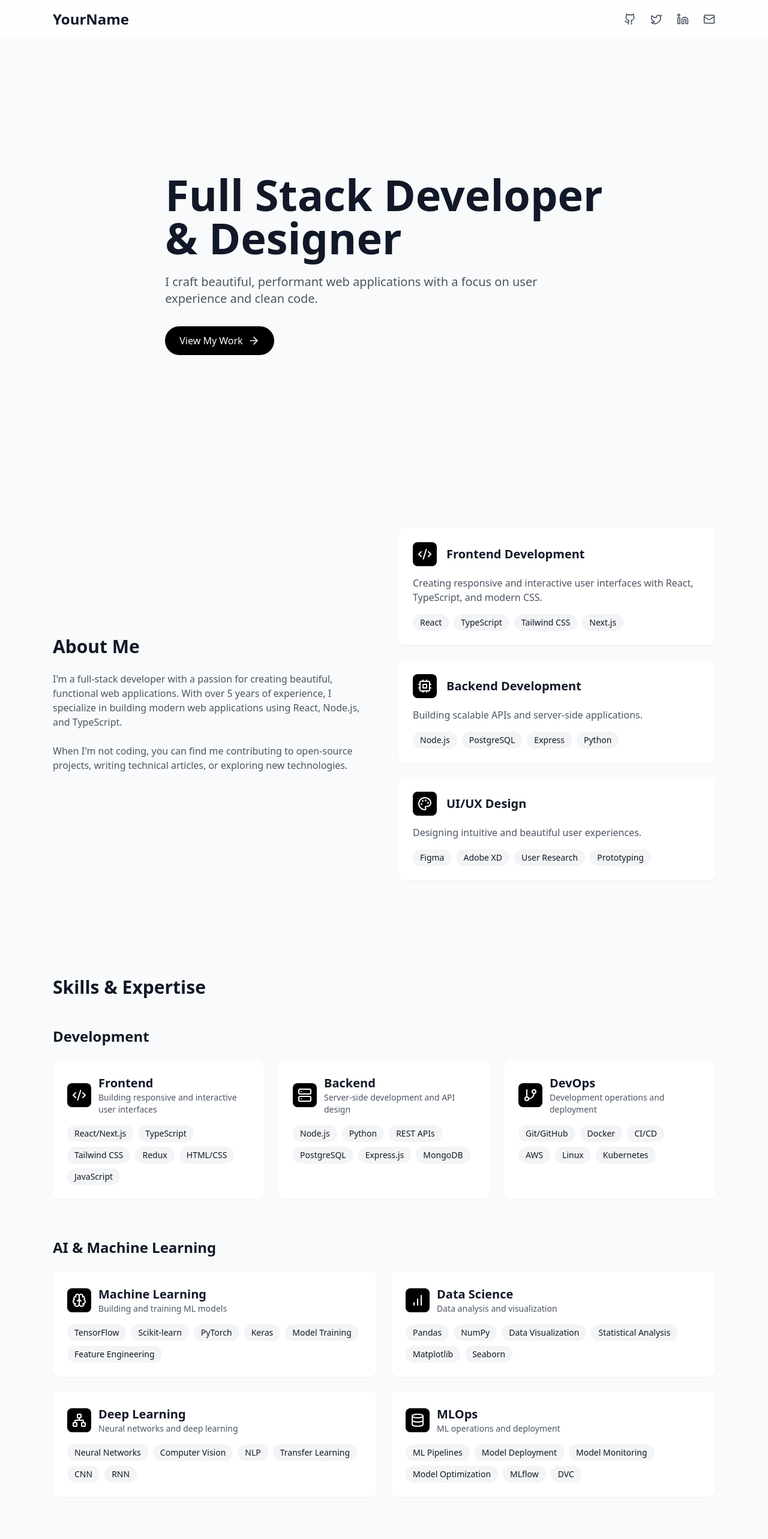
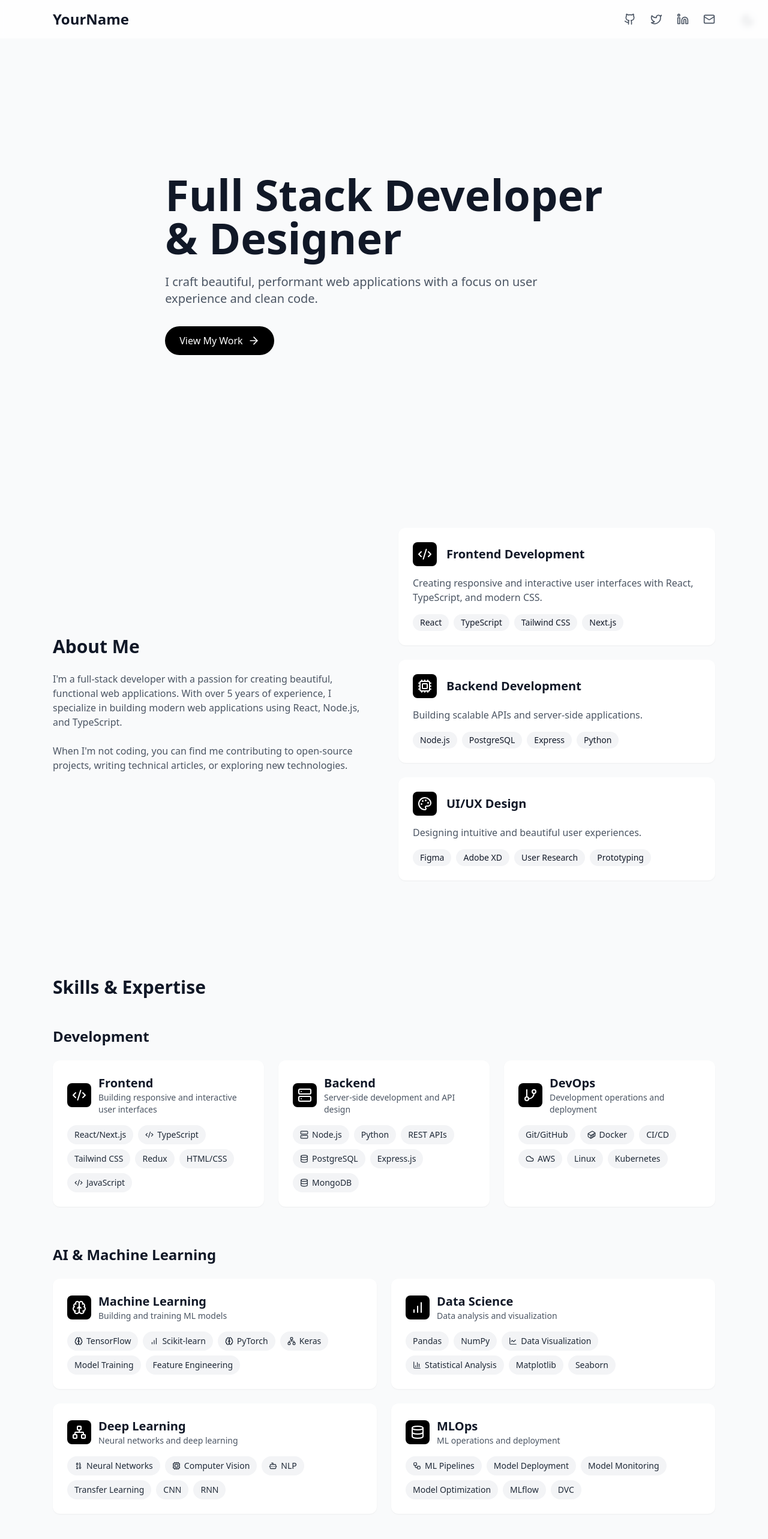
Before and after one commit to hemanth06-dev/personal-portfolio, a React (Vite) app: page / in a window 1280 px wide. Shown: the top 2566 px of the page at 60% size. Built offline with nearby package versions, Linux system fonts and the light colour scheme.

Commit message:
Skills Icon and Dark theme

```diff
--- a/package.json
+++ b/package.json
@@ -11,7 +11,7 @@
   },
   "dependencies": {
     "framer-motion": "^11.0.8",
-    "lucide-react": "^0.344.0",
+    "lucide-react": "^0.469.0",
     "react": "^18.3.1",
     "react-dom": "^18.3.1"
   },
--- a/src/App.tsx
+++ b/src/App.tsx
@@ -1,4 +1,6 @@
 import React from 'react';
+import { ThemeProvider } from './components/ThemeProvider';
+import { ThemeToggle } from './components/ThemeToggle';
 import Header from './components/Header';
 import Hero from './components/Hero';
 import { About } from './components/sections/About';
@@ -9,7 +11,9 @@ import { Contact } from './components/sections/Contact';
 
 function App() {
   return (
-    <div className="bg-gray-50 min-h-screen">
+    <ThemeProvider>
+      <div className="bg-gray-50 dark:bg-gray-900 min-h-screen transition-colors">
+        <ThemeToggle />
         <Header />
         <main>
           <Hero />
@@ -20,6 +24,7 @@ function App() {
           <Contact />
         </main>
       </div>
+    </ThemeProvider>
   );
 }
 
--- /dev/null
+++ b/src/components/ThemeProvider.tsx
@@ -0,0 +1,39 @@
+import React, { createContext, useContext, useEffect, useState } from 'react';
+
+type Theme = 'light' | 'dark';
+
+interface ThemeContextType {
+  theme: Theme;
+  toggleTheme: () => void;
+}
+
+const ThemeContext = createContext<ThemeContextType | undefined>(undefined);
+
+export const ThemeProvider = ({ children }: { children: React.ReactNode }) => {
+  const [theme, setTheme] = useState<Theme>('light');
+
+  useEffect(() => {
+    const isDark = window.matchMedia('(prefers-color-scheme: dark)').matches;
+    setTheme(isDark ? 'dark' : 'light');
+  }, []);
+
+  useEffect(() => {
+    document.documentElement.classList.toggle('dark', theme === 'dark');
+  }, [theme]);
+
+  const toggleTheme = () => {
+    setTheme(prev => prev === 'light' ? 'dark' : 'light');
+  };
+
+  return (
+    <ThemeContext.Provider value={{ theme, toggleTheme }}>
+      {children}
+    </ThemeContext.Provider>
+  );
+};
+
+export const useTheme = () => {
+  const context = useContext(ThemeContext);
+  if (!context) throw new Error('useTheme must be used within ThemeProvider');
+  return context;
+};
--- /dev/null
+++ b/src/components/ThemeToggle.tsx
@@ -0,0 +1,22 @@
+import React from 'react';
+import { Moon, Sun } from 'lucide-react';
+import { useTheme } from './ThemeProvider';
+
+export const ThemeToggle = () => {
+  const { theme, toggleTheme } = useTheme();
+
+  return (
+    <button
+      onClick={toggleTheme}
+      className="fixed top-4 right-4 p-2 rounded-full bg-gray-100 dark:bg-gray-800
+        hover:bg-gray-200 dark:hover:bg-gray-700 transition-colors"
+      aria-label="Toggle theme"
+    >
+      {theme === 'light' ? (
+        <Moon size={20} className="text-gray-800" />
+      ) : (
+        <Sun size={20} className="text-gray-200" />
+      )}
+    </button>
+  );
+};
--- a/src/components/sections/Skills/SkillCard.tsx
+++ b/src/components/sections/Skills/SkillCard.tsx
@@ -1,5 +1,6 @@
 import React from 'react';
 import { motion } from 'framer-motion';
+import { SkillTag } from './SkillTag';
 import type { SkillCategory } from './types';
 
 export const SkillCard = ({ title, skills, icon: Icon, description }: SkillCategory) => {
@@ -8,25 +9,21 @@ export const SkillCard = ({ title, skills, icon: Icon, description }: SkillCateg
       initial={{ opacity: 0, y: 20 }}
       whileInView={{ opacity: 1, y: 0 }}
       viewport={{ once: true }}
-      className="bg-white p-6 rounded-xl shadow-sm hover:shadow-md transition-shadow"
+      className="bg-white dark:bg-gray-800 p-6 rounded-xl shadow-sm hover:shadow-md
+        transition-shadow dark:shadow-gray-900/10"
     >
       <div className="flex items-center gap-3 mb-4">
-        <div className="p-2 bg-black text-white rounded-lg">
+        <div className="p-2 bg-black dark:bg-gray-700 text-white rounded-lg">
           <Icon size={24} />
         </div>
         <div>
-          <h3 className="text-xl font-semibold">{title}</h3>
-          <p className="text-sm text-gray-600">{description}</p>
+          <h3 className="text-xl font-semibold dark:text-white">{title}</h3>
+          <p className="text-sm text-gray-600 dark:text-gray-400">{description}</p>
         </div>
       </div>
       <div className="flex flex-wrap gap-2">
         {skills.map((skill) => (
-          <span
-            key={skill.name}
-            className="px-3 py-1 bg-gray-100 rounded-full text-sm hover:bg-gray-200 transition-colors"
-          >
-            {skill.name}
-          </span>
+          <SkillTag key={skill.name} name={skill.name} />
         ))}
       </div>
     </motion.div>
--- /dev/null
+++ b/src/components/sections/Skills/SkillTag.tsx
@@ -0,0 +1,23 @@
+import React from 'react';
+import { motion } from 'framer-motion';
+import { getSkillIcon } from './skillIcons';
+
+interface SkillTagProps {
+  name: string;
+}
+
+export const SkillTag = ({ name }: SkillTagProps) => {
+  const Icon = getSkillIcon(name);
+
+  return (
+    <motion.span
+      whileHover={{ scale: 1.05 }}
+      className="inline-flex items-center gap-1.5 px-3 py-1.5 bg-gray-100 dark:bg-gray-800
+        text-gray-800 dark:text-gray-200 rounded-full text-sm hover:bg-gray-200
+        dark:hover:bg-gray-700 transition-colors"
+    >
+      {Icon && <Icon size={14} className="flex-shrink-0" />}
+      {name}
+    </motion.span>
+  );
+};
--- a/src/components/sections/Skills/Skills.tsx
+++ b/src/components/sections/Skills/Skills.tsx
@@ -5,13 +5,15 @@ import { SKILL_CATEGORIES, skillsConfig } from './constants';
 
 export const Skills = () => {
   return (
-    <section className="py-20 bg-gray-50" id="skills">
+    <section className="py-20 bg-gray-50 dark:bg-gray-900 transition-colors" id="skills">
       <Container>
-        <h2 className="text-3xl font-bold mb-12">Skills & Expertise</h2>
+        <h2 className="text-3xl font-bold mb-12 dark:text-white">Skills & Expertise</h2>
 
         {/* Development Skills */}
         <div className="mb-16">
-          <h3 className="text-2xl font-semibold mb-6">{SKILL_CATEGORIES.DEVELOPMENT}</h3>
+          <h3 className="text-2xl font-semibold mb-6 dark:text-gray-200">
+            {SKILL_CATEGORIES.DEVELOPMENT}
+          </h3>
           <div className="grid md:grid-cols-2 lg:grid-cols-3 gap-6">
             {skillsConfig[SKILL_CATEGORIES.DEVELOPMENT].map((category) => (
               <SkillCard key={category.title} {...category} />
@@ -21,7 +23,9 @@ export const Skills = () => {
 
         {/* AI/ML Skills */}
         <div>
-          <h3 className="text-2xl font-semibold mb-6">{SKILL_CATEGORIES.AI_ML}</h3>
+          <h3 className="text-2xl font-semibold mb-6 dark:text-gray-200">
+            {SKILL_CATEGORIES.AI_ML}
+          </h3>
           <div className="grid md:grid-cols-2 gap-6">
             {skillsConfig[SKILL_CATEGORIES.AI_ML].map((category) => (
               <SkillCard key={category.title} {...category} />
--- /dev/null
+++ b/src/components/sections/Skills/skillIcons.ts
@@ -0,0 +1,34 @@
+import {
+  Database, Server, Code2, GitForkIcon, ContainerIcon, Cloud,
+  Brain, BarChart, Network, Binary, Cpu, LineChart,
+  BarChart3, Bot, Workflow
+} from 'lucide-react';
+
+const skillIconMap: Record<string, any> = {
+  // Development
+  'React': Code2,
+  'Node.js': Server,
+  'TypeScript': Code2,
+  'JavaScript': Code2,
+  'PostgreSQL': Database,
+  'MongoDB': Database,
+  'Git': GitForkIcon,
+  'Docker': ContainerIcon,
+  'AWS': Cloud,
+
+  // AI/ML
+  'TensorFlow': Brain,
+  'PyTorch': Brain,
+  'Scikit-learn': BarChart,
+  'Keras': Network,
+  'Neural Networks': Binary,
+  'Computer Vision': Cpu,
+  'NLP': Bot,
+  'Data Visualization': LineChart,
+  'Statistical Analysis': BarChart3,
+  'ML Pipelines': Workflow,
+};
+
+export const getSkillIcon = (skillName: string) => {
+  return skillIconMap[skillName] || null;
+};
--- a/tailwind.config.js
+++ b/tailwind.config.js
@@ -1,6 +1,7 @@
 /** @type {import('tailwindcss').Config} */
 export default {
   content: ['./index.html', './src/**/*.{js,ts,jsx,tsx}'],
+  darkMode: 'class',
   theme: {
     extend: {},
   },
```
Also changed, not shown: 1 other file (tests, documents, lock files or other folders). Lines whose indentation alone changed are shown as unchanged.
